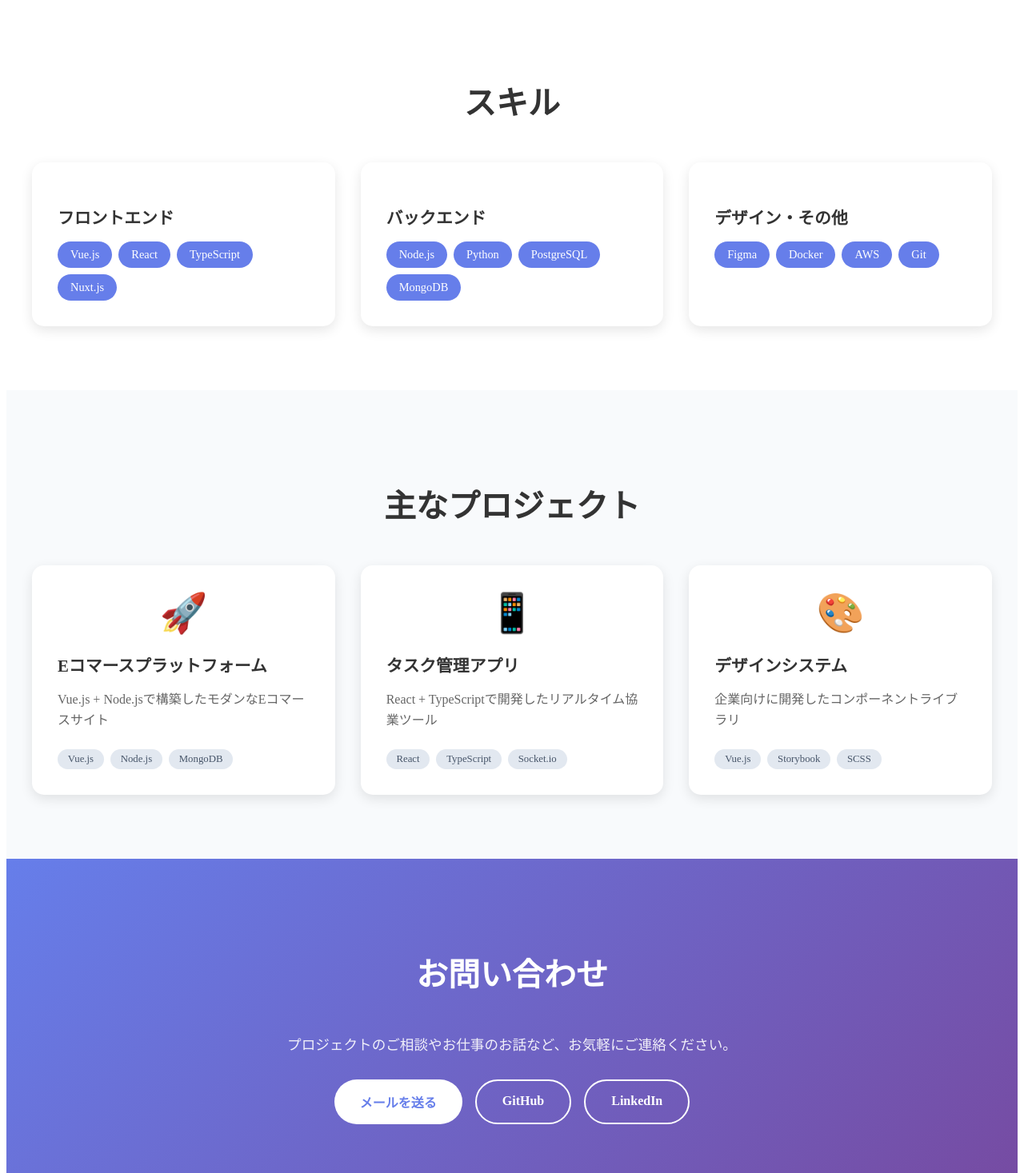
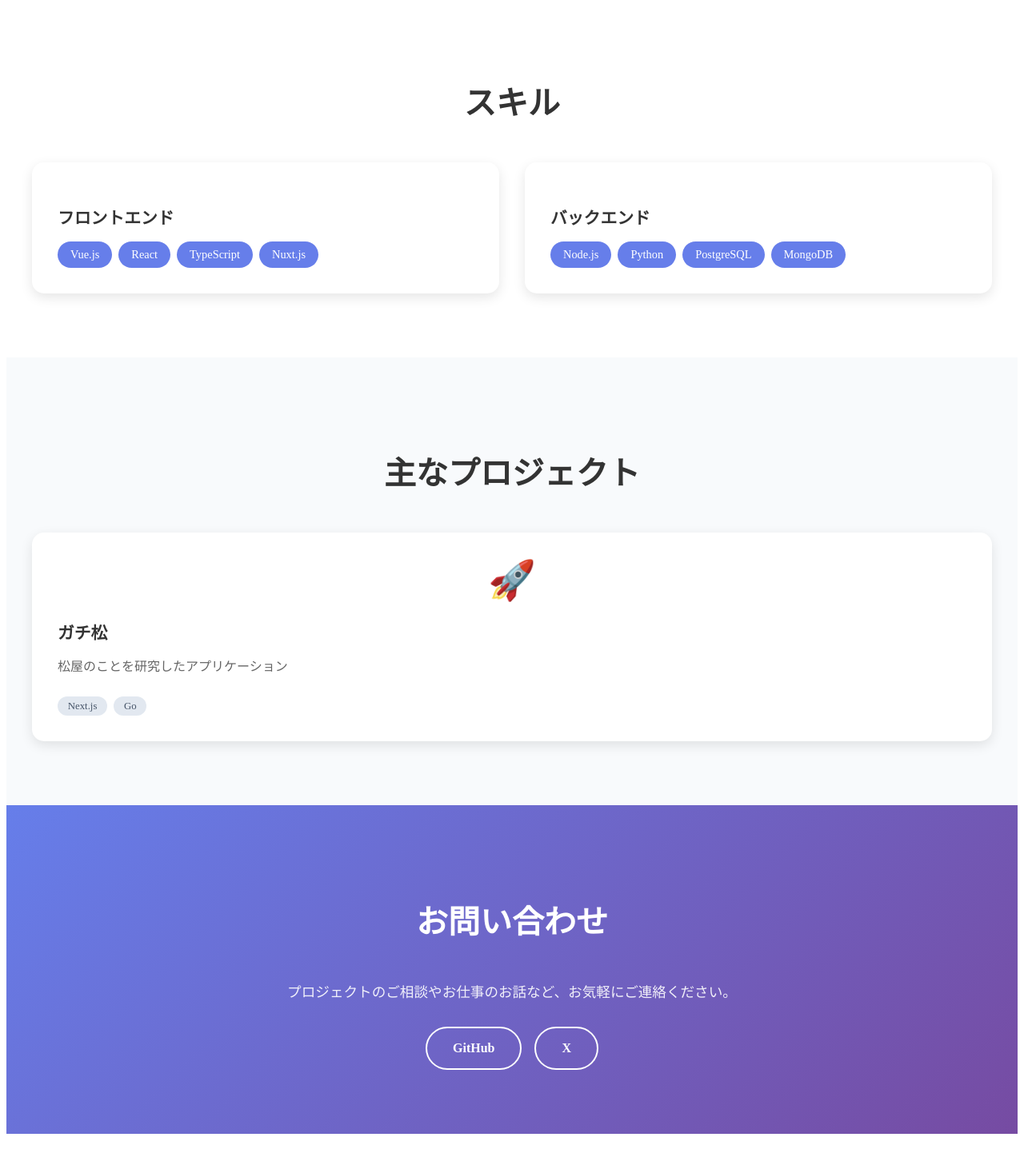
Before and after one commit to naoto-ysd/MyPortfolio, a Nuxt app: page / in a window 1280 px wide. Shown: the part 1330-2797 px from the top of the page at 80% size. After the commit the page ends 2756 px from the top, so only its background shows below. Built offline with nearby package versions, Linux system fonts and the light colour scheme.

Commit message:
Update app.vue to reflect new portfolio content, changing the hero section title and description, modifying project details, and updating contact links. Removed unnecessary skill categories and projects for a more focused presentation.

```diff
--- a/app.vue
+++ b/app.vue
@@ -4,11 +4,10 @@
     <section class="hero">
       <div class="hero-content">
         <h1 class="hero-title">
-          <span class="greeting">こんにちは、</span>
-          <span class="name">山田太郎です</span>
+          <span class="name">松屋のガチ勢のポートフォリオ</span>
         </h1>
         <p class="hero-description">
-          フルスタックデベロッパー・UI/UXデザイナー
+          フルスタックエンジニア
         </p>
         <p class="hero-subtitle">
           美しく機能的なWebアプリケーションを作ることに情熱を注いでいます
@@ -64,15 +63,6 @@
               <span class="skill-tag">MongoDB</span>
             </div>
           </div>
-          <div class="skill-category">
-            <h3>デザイン・その他</h3>
-            <div class="skill-tags">
-              <span class="skill-tag">Figma</span>
-              <span class="skill-tag">Docker</span>
-              <span class="skill-tag">AWS</span>
-              <span class="skill-tag">Git</span>
-            </div>
-          </div>
         </div>
       </div>
     </section>
@@ -86,36 +76,11 @@
             <div class="project-image">
               <span>🚀</span>
             </div>
-            <h3>Eコマースプラットフォーム</h3>
-            <p>Vue.js + Node.jsで構築したモダンなEコマースサイト</p>
+            <h3>ガチ松</h3>
+            <p>松屋のことを研究したアプリケーション</p>
             <div class="project-tech">
-              <span>Vue.js</span>
-              <span>Node.js</span>
-              <span>MongoDB</span>
-            </div>
-          </div>
-          <div class="project-card">
-            <div class="project-image">
-              <span>📱</span>
-            </div>
-            <h3>タスク管理アプリ</h3>
-            <p>React + TypeScriptで開発したリアルタイム協業ツール</p>
-            <div class="project-tech">
-              <span>React</span>
-              <span>TypeScript</span>
-              <span>Socket.io</span>
-            </div>
-          </div>
-          <div class="project-card">
-            <div class="project-image">
-              <span>🎨</span>
-            </div>
-            <h3>デザインシステム</h3>
-            <p>企業向けに開発したコンポーネントライブラリ</p>
-            <div class="project-tech">
-              <span>Vue.js</span>
-              <span>Storybook</span>
-              <span>SCSS</span>
+              <span>Next.js</span>
+              <span>Go</span>
             </div>
           </div>
         </div>
@@ -130,14 +95,11 @@
           プロジェクトのご相談やお仕事のお話など、お気軽にご連絡ください。
         </p>
         <div class="contact-buttons">
-          <a href="mailto:your-email@example.com" class="btn btn-primary">
-            メールを送る
-          </a>
           <a href="https://github.com/yourusername" class="btn btn-secondary" target="_blank">
             GitHub
           </a>
-          <a href="https://linkedin.com/in/yourusername" class="btn btn-secondary" target="_blank">
-            LinkedIn
+          <a href="https://x.com/yourusername" class="btn btn-secondary" target="_blank">
+            X
           </a>
         </div>
       </div>
```
